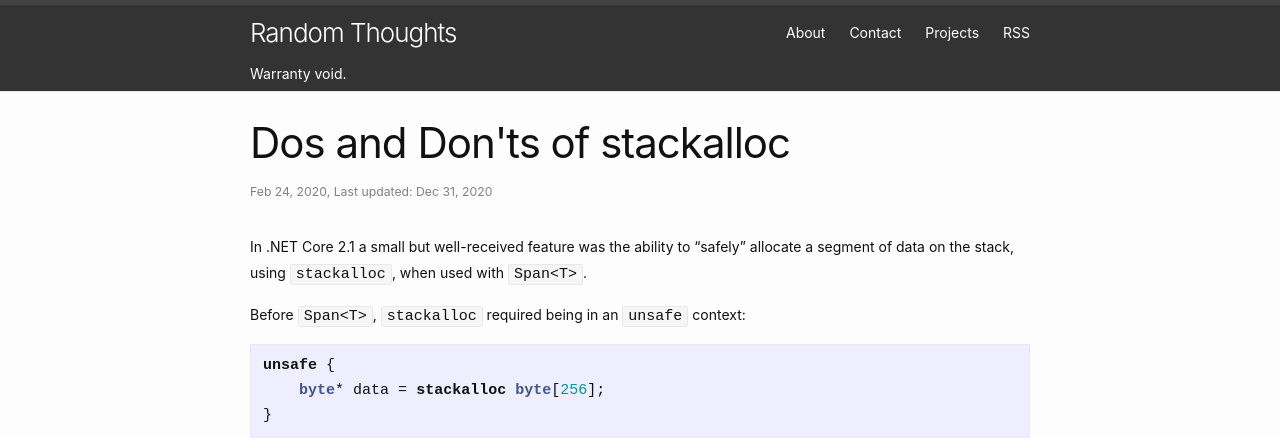
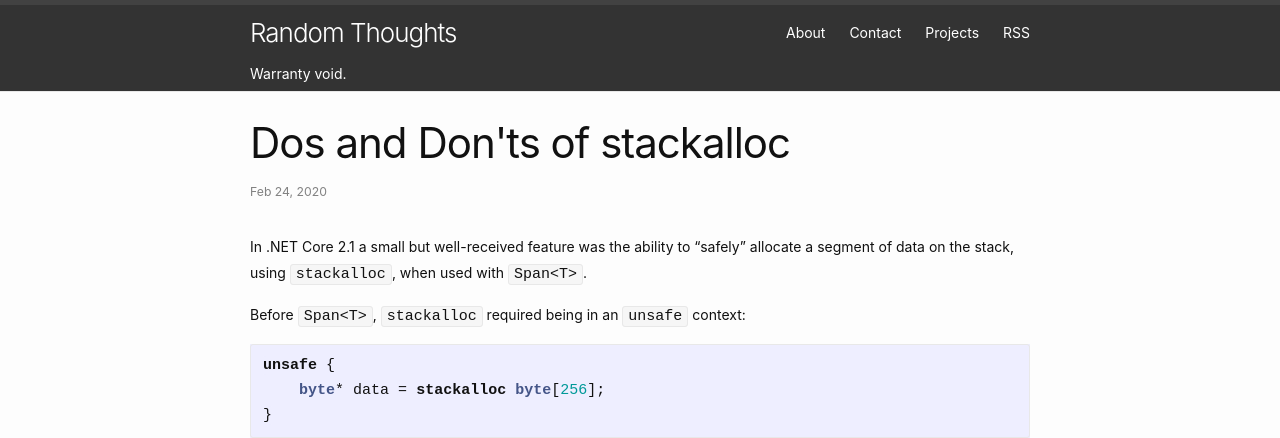
Before and after one commit to vcsjones/vcsjones.dev, a Jekyll site: the page built from _posts/2020-02-24-stackalloc.md, in a window 1280 px wide and 900 px high. Shown: the top 438 px of the window. Built offline with Jekyll 4.4.1, drawn with Linux system fonts in a browser that asks for light colours.

Commit message:
This needs more work that I don't currently have time to address.
Revert "Remove dates from URLs and use modified dates."

This reverts commit c9037089607e1935e1b263f02a3ad4343b1504f6.

```diff
--- a/_config.yml
+++ b/_config.yml
@@ -4,7 +4,7 @@
 url: "https://vcsjones.dev"
 twitter_username: vcsjones
 github_username:  vcsjones
-permalink: /:title/
+permalink: /:year/:month/:day/:title/
 
 markdown: kramdown
 paginate: 5
--- a/_layouts/post.html
+++ b/_layouts/post.html
@@ -4,7 +4,7 @@
 <article class="post" itemscope itemtype="http://schema.org/BlogPosting">
   <header class="post-header">
     <h1 class="post-title" itemprop="name headline">{{ page.title }}</h1>
-    <p class="post-meta"><time datetime="{{ page.date | date_to_xmlschema }}" itemprop="datePublished">{{ page.date | date: "%b %-d, %Y" }}</time>{% if page.modified %}, Last updated: <time datetime="{{ page.modified | date_to_xmlschema }}" itemprop="dateModified">{{ page.modified | date: "%b %-d, %Y" }}</time>{% endif %}{% if page.author %} • <span itemprop="author" itemscope itemtype="http://schema.org/Person"><span itemprop="name">{{ page.author }}</span></span>{% endif %}</p>
+    <p class="post-meta"><time datetime="{{ page.date | date_to_xmlschema }}" itemprop="datePublished">{{ page.date | date: "%b %-d, %Y" }}</time>{% if page.author %} • <span itemprop="author" itemscope itemtype="http://schema.org/Person"><span itemprop="name">{{ page.author }}</span></span>{% endif %}</p>
   </header>
   <div class="post-content" itemprop="articleBody">
     {{ content }}
--- a/_posts/2020-02-24-stackalloc.md
+++ b/_posts/2020-02-24-stackalloc.md
@@ -2,7 +2,6 @@
 layout: post
 title: "Dos and Don'ts of stackalloc"
 date:   2020-02-24 00:24:00 -0500
-modified: 2020-12-31 11:36:00 -0500
 categories: General
 excerpt: >
   Span made stackalloc safe-ish to use, but it still has sharp edges.
```
Also changed, not shown: 1 other file.
